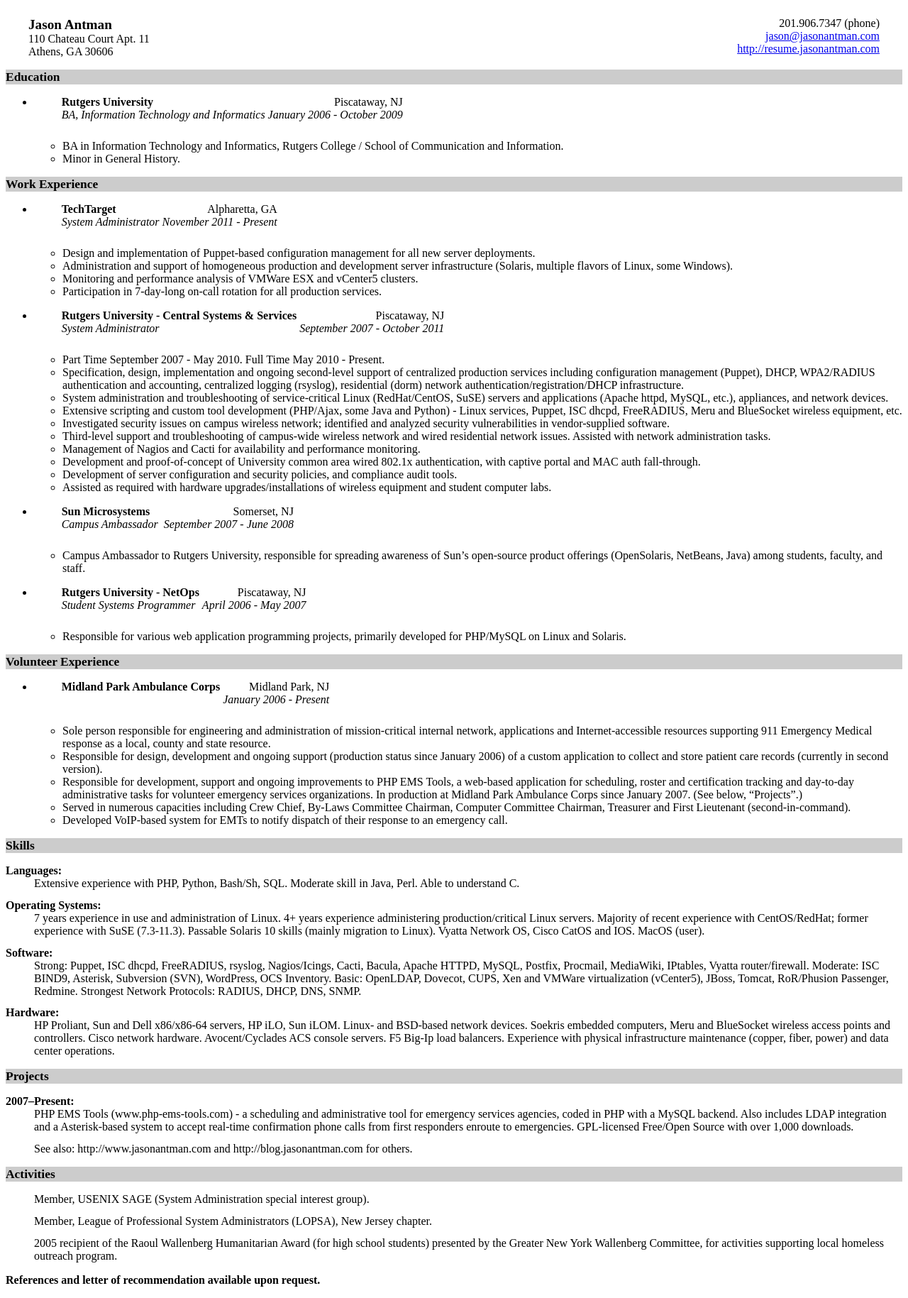
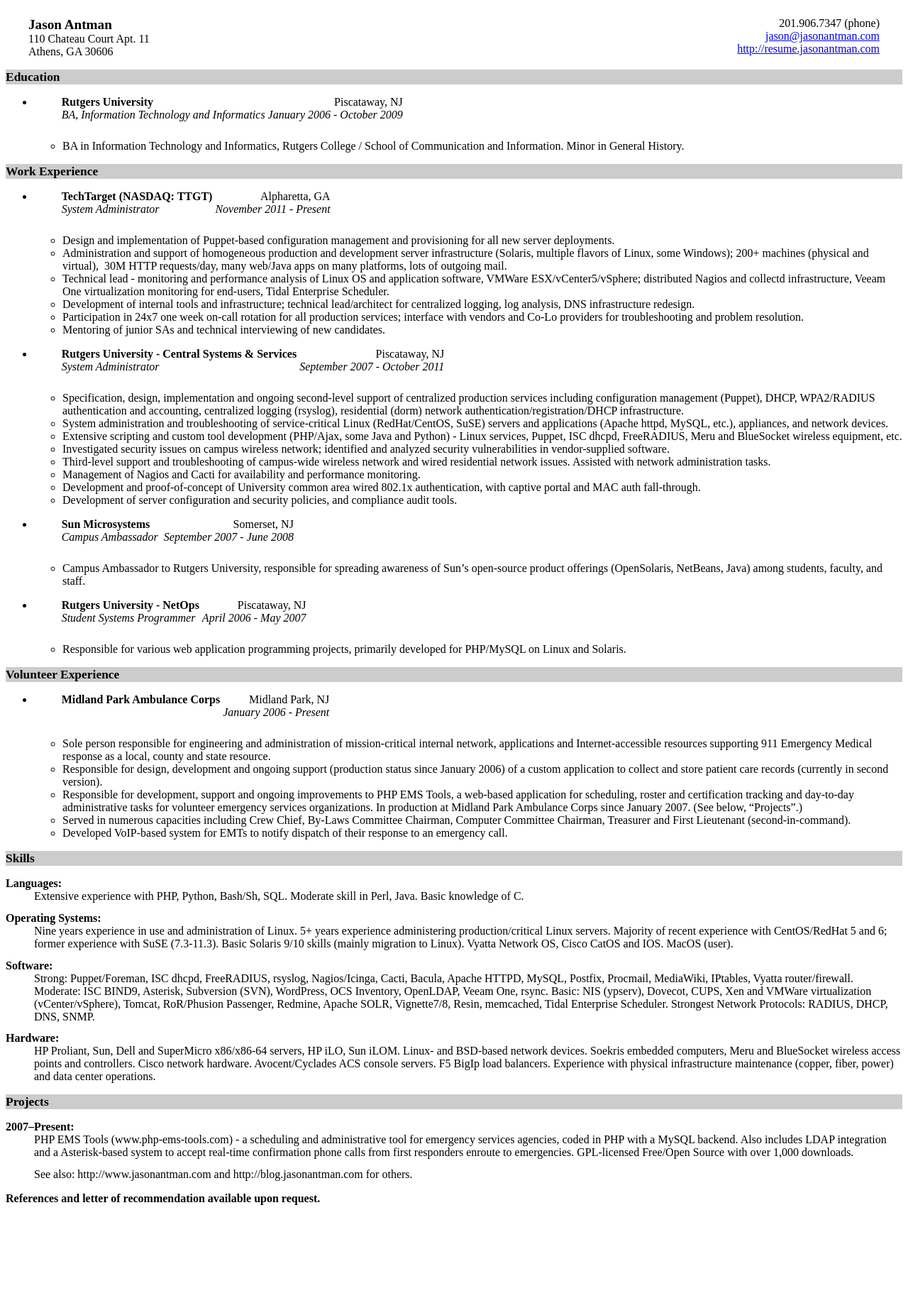
Before and after one commit to jantman/resume, a PHP site: page /resume.html in a window 1280 px wide. Shown: the whole page at 71% size. After the commit the page ends 1698 px from the top, so only its background shows below. Run offline with PHP 8.4, Linux system fonts and the light colour scheme.

Commit message:
new version

```diff
--- a/live_html/index.php
+++ b/live_html/index.php
@@ -49,13 +49,15 @@ $mtimeStr = date("Y-m-d", $mtime);
 <p><span class="areatitle">What I&#39;m looking for:</span></p>
 <p class="indented">I am an enthusiastic, talented, self-motivated system
   administrator/engineer looking for a mid- to senior-level operations/DevOps
-  position in an agile environment. I'm obsessed with monitoring, performance
+  position in a fast-moving environment. I'm obsessed with monitoring, performance
   analysis, automation, and developing tools to make operations more
   efficient and reliable. I'm looking for an environment where sysadmins are
   inventors, tinkerers, developers, scientists, and problem solvers on the
   macro scale. I want to code myself out of a job, and believe that machine
   provisioning should be a point-and-click task, allowing my team to focus on
-  bigger problems. If things like large-scale log analysis, dashboard
+  bigger problems. I yearn to work in an environment where I have the ability
+  to try new things and take ownership of problems and projects at a high
+  level, yet have a skilled team to work with. If things like large-scale log analysis, dashboard
   creation, automated provisioning, and idempotent configuration management
   are in your every day vocabulary, I'd probably enjoy working with you.</p>
 
--- a/live_html/resume.css
+++ b/live_html/resume.css
@@ -18,9 +18,6 @@ td center { margin-top:0em; margin-bottom:0em; }
 .Canvas { position:relative; }
 img.math{vertical-align:middle;}
 li p.indent { text-indent: 0em }
-li p:first-child{ margin-top:0em; }
-li p:last-child, li div:last-child { margin-bottom:0.5em; }
-li p~ul:last-child, li p~ol:last-child{ margin-bottom:0.5em; }
 .enumerate1 {list-style-type:decimal;}
 .enumerate2 {list-style-type:lower-alpha;}
 .enumerate3 {list-style-type:lower-roman;}
@@ -52,8 +49,6 @@ div.flushleft {text-align: left;}
 span.thank-mark{ vertical-align: super }
 span.footnote-mark sup.textsuperscript, span.footnote-mark a sup.textsuperscript{ font-size:80%; }
 table.tabular td p{margin-top:0em;}
-td p:first-child{ margin-top:0em; }
-td p:last-child{ margin-bottom:0em; }
 div.td00{ margin-left:0pt; margin-right:0pt; }
 div.td01{ margin-left:0pt; margin-right:5pt; }
 div.td10{ margin-left:5pt; margin-right:0pt; }
@@ -71,9 +66,8 @@ span.TEX span.E{ position:relative;top:0.5ex;left:-0.0417em;}
 a span.TEX span.E {text-decoration: none; }
 span.LATEX span.A{ position:relative; top:-0.5ex; left:-0.4em; font-size:85%;}
 span.LATEX span.TEX{ position:relative; left: -0.4em; }
-div.float, div.figure {margin-left: auto; margin-right: auto;}
-div.float img {text-align:center;}
-div.figure img {text-align:center;}
+div.float img, div.float .caption {text-align:center;}
+div.figure img, div.figure .caption {text-align:center;}
 .marginpar {width:20%; float:right; text-align:left; margin-left:auto; margin-top:0.5em; font-size:85%; text-decoration:underline;}
 .marginpar p{margin-top:0.4em; margin-bottom:0.4em;}
 table.equation {width:100%;}
@@ -90,12 +84,11 @@ table.pmatrix {width:100%;}
 span.pmatrix img{vertical-align:middle;}
 div.pmatrix {text-align:center;}
 table.pmatrix {width:100%;}
-span.bar-css {text-decoration:overline;}
 img.cdots{vertical-align:middle;}
 .partToc a, .partToc, .likepartToc a, .likepartToc {line-height: 200%; font-weight:bold; font-size:110%;}
 .index-item, .index-subitem, .index-subsubitem {display:block}
-div.caption {text-indent:-2em; margin-left:3em; margin-right:1em; text-align:left;}
-div.caption span.id{font-weight: bold; white-space: nowrap; }
+.caption td.id{font-weight: bold; white-space: nowrap; }
+table.caption {text-align:center;}
 h1.partHead{text-align: center}
 p.bibitem { text-indent: -2em; margin-left: 2em; margin-top:0.6em; margin-bottom:0.6em; }
 p.bibitem-p { text-indent: 0em; margin-left: 2em; margin-top:0.6em; margin-bottom:0.6em; }
@@ -117,7 +110,6 @@ div#colorbox2{background-color:rgb(204,204,204);}
 div#colorbox3{background-color:rgb(204,204,204);}
 div#colorbox4{background-color:rgb(204,204,204);}
 div#colorbox5{background-color:rgb(204,204,204);}
-div#colorbox6{background-color:rgb(204,204,204);}
 /* end css.sty */
 
 /* ADDED BY dosed.sh script : */
--- a/live_html/resume.html
+++ b/live_html/resume.html
@@ -10,7 +10,7 @@
 <meta name="originator" content="TeX4ht (http://www.cse.ohio-state.edu/~gurari/TeX4ht/)" />
 <!-- xhtml,html -->
 <meta name="src" content="resume.tex" />
-<meta name="date" content="2012-02-04 15:25:00" />
+<meta name="date" content="2012-06-26 10:30:00" />
 <link rel="stylesheet" type="text/css" href="resume.css" />
 </head><body
 >
@@ -73,8 +73,6 @@ class="td10">                                      &#x00A0;</td></tr></table>
           Communication
           and
           Information.
-          </li>
-          <li class="itemize">
           Minor
           in
           General
@@ -93,17 +91,17 @@ id="TBL-3-1" /><col
 id="TBL-3-2" /></colgroup><tr
  style="vertical-align:baseline;" id="TBL-3-1-"><td  style="white-space:nowrap; text-align:left;" id="TBL-3-1-1"
 class="td10"><span
-class="cmbx-10x-x-109">TechTarget          </span>&#x00A0;</td><td  style="white-space:nowrap; text-align:right;" id="TBL-3-1-2"
+class="cmbx-10x-x-109">TechTarget (NASDAQ: TTGT)</span>&#x00A0;</td><td  style="white-space:nowrap; text-align:right;" id="TBL-3-1-2"
 class="td01">        Alpharetta, GA</td>
 </tr><tr
  style="vertical-align:baseline;" id="TBL-3-2-"><td  style="white-space:nowrap; text-align:left;" id="TBL-3-2-1"
 class="td10"><span
-class="cmti-10x-x-109">System Administrator</span>&#x00A0;</td><td  style="white-space:nowrap; text-align:right;" id="TBL-3-2-2"
+class="cmti-10x-x-109">System Administrator                   </span>&#x00A0;</td><td  style="white-space:nowrap; text-align:right;" id="TBL-3-2-2"
 class="td01"><span
 class="cmti-10x-x-109">November 2011 - Present</span></td>
 </tr><tr
  style="vertical-align:baseline;" id="TBL-3-3-"><td  style="white-space:nowrap; text-align:left;" id="TBL-3-3-1"
-class="td10">                  &#x00A0;</td></tr></table>
+class="td10">                               &#x00A0;</td></tr></table>
      </div>
           <ul class="itemize2">
           <li class="itemize">
@@ -112,9 +110,11 @@ class="td10">                  &#x00A0;</td></tr></table>
           implementation
           of
           Puppet-based
-
           configuration
           management
+          and
+          provisioning
+
           for
           all
           new
@@ -138,31 +138,112 @@ class="td10">                  &#x00A0;</td></tr></table>
           of
           Linux,
           some
-          Windows).
+          Windows);
+          200+
+          machines
+          (physical
+          and
+          virtual),
+          &#x00A0;30M
+          HTTP
+          requests/day,
+          many
+          web/Java
+          apps
+          on
+          many
+          platforms,
+          lots
+          of
+          outgoing
+          mail.
           </li>
           <li class="itemize">
-          Monitoring
+          Technical
+          lead
+          -
+          monitoring
           and
+
           performance
           analysis
           of
+          Linux
+          OS
+          and
+          application
+          software,
           VMWare
-          ESX
+          ESX/vCenter5/vSphere;
+          distributed
+          Nagios
           and
-          vCenter5
-          clusters.
+          collectd
+          infrastructure,
+          Veeam
+          One
+          virtualization
+          monitoring
+          for
+          end-users,
+          Tidal
+          Enterprise
+          Scheduler.
+          </li>
+          <li class="itemize">
+          Development
+          of
+          internal
+          tools
+          and
+          infrastructure;
+          technical
+          lead/architect
+          for
+          centralized
+          logging,
+          log
+          analysis,
+          DNS
+          infrastructure
+          redesign.
           </li>
           <li class="itemize">
           Participation
           in
-          7-day-long
+          24x7
+          one
+          week
+
           on-call
           rotation
           for
           all
-
           production
-          services.
+          services;
+          interface
+          with
+          vendors
+          and
+          Co-Lo
+          providers
+          for
+          troubleshooting
+          and
+          problem
+          resolution.
+          </li>
+          <li class="itemize">
+          Mentoring
+          of
+          junior
+          SAs
+          and
+          technical
+          interviewing
+          of
+          new
+          candidates.
           </li></ul>
      </li>
      <li class="itemize"><!--tex4ht:inline--><div class="tabular"> <table id="TBL-4" class="tabular"
@@ -186,21 +267,6 @@ class="td10">                                                &#x00A0;</td></tr><
      </div>
           <ul class="itemize2">
           <li class="itemize">
-          Part
-          Time
-          September
-          2007
-          -
-          May
-          2010.
-          Full
-          Time
-          May
-          2010
-          -
-          Present.
-          </li>
-          <li class="itemize">
           Specification,
           design,
           implementation
@@ -215,6 +281,7 @@ class="td10">                                                &#x00A0;</td></tr><
           including
           configuration
           management
+
           (Puppet),
           DHCP,
           WPA2/RADIUS
@@ -227,7 +294,6 @@ class="td10">                                                &#x00A0;</td></tr><
           residential
           (dorm)
           network
-
           authentication/registration/DHCP
           infrastructure.
           </li>
@@ -265,6 +331,7 @@ class="td10">                                                &#x00A0;</td></tr><
           Java
           and
           Python)
+
           -
           Linux
           services,
@@ -277,7 +344,6 @@ class="td10">                                                &#x00A0;</td></tr><
           BlueSocket
           wireless
           equipment,
-
           etc.
           </li>
           <li class="itemize">
@@ -315,6 +381,7 @@ class="td10">                                                &#x00A0;</td></tr><
           with
           network
           administration
+
           tasks.
           </li>
           <li class="itemize">
@@ -325,7 +392,6 @@ class="td10">                                                &#x00A0;</td></tr><
           Cacti
           for
           availability
-
           and
           performance
           monitoring.
@@ -361,23 +427,9 @@ class="td10">                                                &#x00A0;</td></tr><
           compliance
           audit
           tools.
-          </li>
-          <li class="itemize">
-          Assisted
-          as
-          required
-          with
-          hardware
-          upgrades/installations
-          of
-          wireless
-          equipment
-          and
+          </li></ul>
 
-          student
-          computer
-          labs.
-          </li></ul>
+
      </li>
      <li class="itemize"><!--tex4ht:inline--><div class="tabular"> <table id="TBL-5" class="tabular"
 cellspacing="0" cellpadding="0"
@@ -457,14 +509,13 @@ class="td10">                            &#x00A0;</td></tr></table>
           for
           PHP/MySQL
           on
-
           Linux
           and
           Solaris.
           </li></ul>
-     </li></ul>
 
 
+     </li></ul>
 <div
 class="colorbox" id="colorbox3"><div class="minipage"><span
 class="cmbx-12">Volunteer Experience</span>
@@ -530,9 +581,9 @@ class="td10">                                &#x00A0;</td></tr></table>
           status
           since
           January
+
           2006)
           of
-
           a
           custom
           application
@@ -582,9 +633,9 @@ class="td10">                                &#x00A0;</td></tr></table>
           production
           at
           Midland
+
           Park
           Ambulance
-
           Corps
           since
           January
@@ -631,11 +682,12 @@ class="td10">                                &#x00A0;</td></tr></table>
           call.
           </li></ul>
      </li></ul>
+
+
 <div
 class="colorbox" id="colorbox4"><div class="minipage"><span
 class="cmbx-12">Skills</span>
 </div></div>
-
      <dl class="description"><dt class="description">
 <span
 class="cmbx-10x-x-109">Languages:</span> </dt><dd
@@ -650,17 +702,17 @@ class="description">
      Moderate
      skill
      in
-     Java,
-     Perl.
-     Able
-     to
-     understand
+     Perl,
+     Java.
+     Basic
+     knowledge
+     of
      C.
      </dd><dt class="description">
 <span
 class="cmbx-10x-x-109">Operating Systems:</span> </dt><dd
 class="description">
-     7
+     Nine
      years
      experience
      in
@@ -669,7 +721,7 @@ class="description">
      administration
      of
      Linux.
-     4+
+     5+
      years
      experience
      administering
@@ -681,17 +733,19 @@ class="description">
      recent
      experience
      with
-     CentOS/RedHat;
+     CentOS/RedHat
+     5
+     and
+     6;
      former
      experience
      with
+
      SuSE
      (7.3-11.3).
-     Passable
+     Basic
      Solaris
-     10
-
-
+     9/10
      skills
      (mainly
      migration
@@ -711,12 +765,12 @@ class="description">
 class="cmbx-10x-x-109">Software:</span> </dt><dd
 class="description">
      Strong:
-     Puppet,
+     Puppet/Foreman,
      ISC
      dhcpd,
      FreeRADIUS,
      rsyslog,
-     Nagios/Icings,
+     Nagios/Icinga,
      Cacti,
      Bacula,
      Apache
@@ -736,23 +790,35 @@ class="description">
      (SVN),
      WordPress,
      OCS
-     Inventory.
+     Inventory,
+     OpenLDAP,
+     Veeam
+     One,
+
+
+     rsync.
      Basic:
-     OpenLDAP,
+     NIS
+     (ypserv),
      Dovecot,
      CUPS,
      Xen
      and
      VMWare
      virtualization
-
-
-     (vCenter5),
-     JBoss,
+     (vCenter/vSphere),
      Tomcat,
      RoR/Phusion
      Passenger,
-     Redmine.
+     Redmine,
+     Apache
+     SOLR,
+     Vignette7/8,
+     Resin,
+     memcached,
+     Tidal
+     Enterprise
+     Scheduler.
      Strongest
      Network
      Protocols:
@@ -766,9 +832,10 @@ class="cmbx-10x-x-109">Hardware:</span> </dt><dd
 class="description">
      HP
      Proliant,
-     Sun
+     Sun,
+     Dell
      and
-     Dell
+     SuperMicro
      x86/x86-64
      servers,
      HP
@@ -782,6 +849,8 @@ class="description">
      devices.
      Soekris
      embedded
+
+
      computers,
      Meru
      and
@@ -799,9 +868,7 @@ class="description">
      console
      servers.
      F5
-     Big-Ip
-
-
+     BigIp
      load
      balancers.
      Experience
@@ -839,6 +906,7 @@ class="description">
      services
      agencies,
      coded
+
      in
      PHP
      with
@@ -857,7 +925,6 @@ class="description">
      accept
      real-time
      confirmation
-
      phone
      calls
      from
@@ -884,66 +951,7 @@ class="description">
      for
      others.
      </dd></dl>
-<div
-class="colorbox" id="colorbox6"><div class="minipage"><span
-class="cmbx-12">Activities</span>
-</div></div>
-     <dl class="description"><dt class="description">
- </dt><dd
-class="description">
-     Member,
-     USENIX
-     SAGE
-     (System
-     Administration
-     special
-     interest
-     group).
-     </dd><dt class="description">
- </dt><dd
-class="description">
-     Member,
-     League
-     of
-     Professional
-     System
-     Administrators
-     (LOPSA),
-     New
-
-     Jersey
-     chapter.
-     </dd><dt class="description">
- </dt><dd
-class="description">
-     2005
-     recipient
-     of
-     the
-     Raoul
-     Wallenberg
-     Humanitarian
-     Award
-     (for
-     high
-     school
-     students)
-     presented
-     by
-     the
-     Greater
-     New
-     York
-     Wallenberg
-     Committee,
-     for
-     activities
-     supporting
-     local
-     homeless
-     outreach
-     program.</dd></dl>
-<!--l. 189--><p class="noindent" ><span
+<!--l. 172--><p class="noindent" ><span
 class="cmbx-10x-x-109">References and letter of recommendation available upon request.</span>
 </p>
 
```
Also changed, not shown: live_html/JasonAntman.txt (+42 -46 lines), 3 other files.
